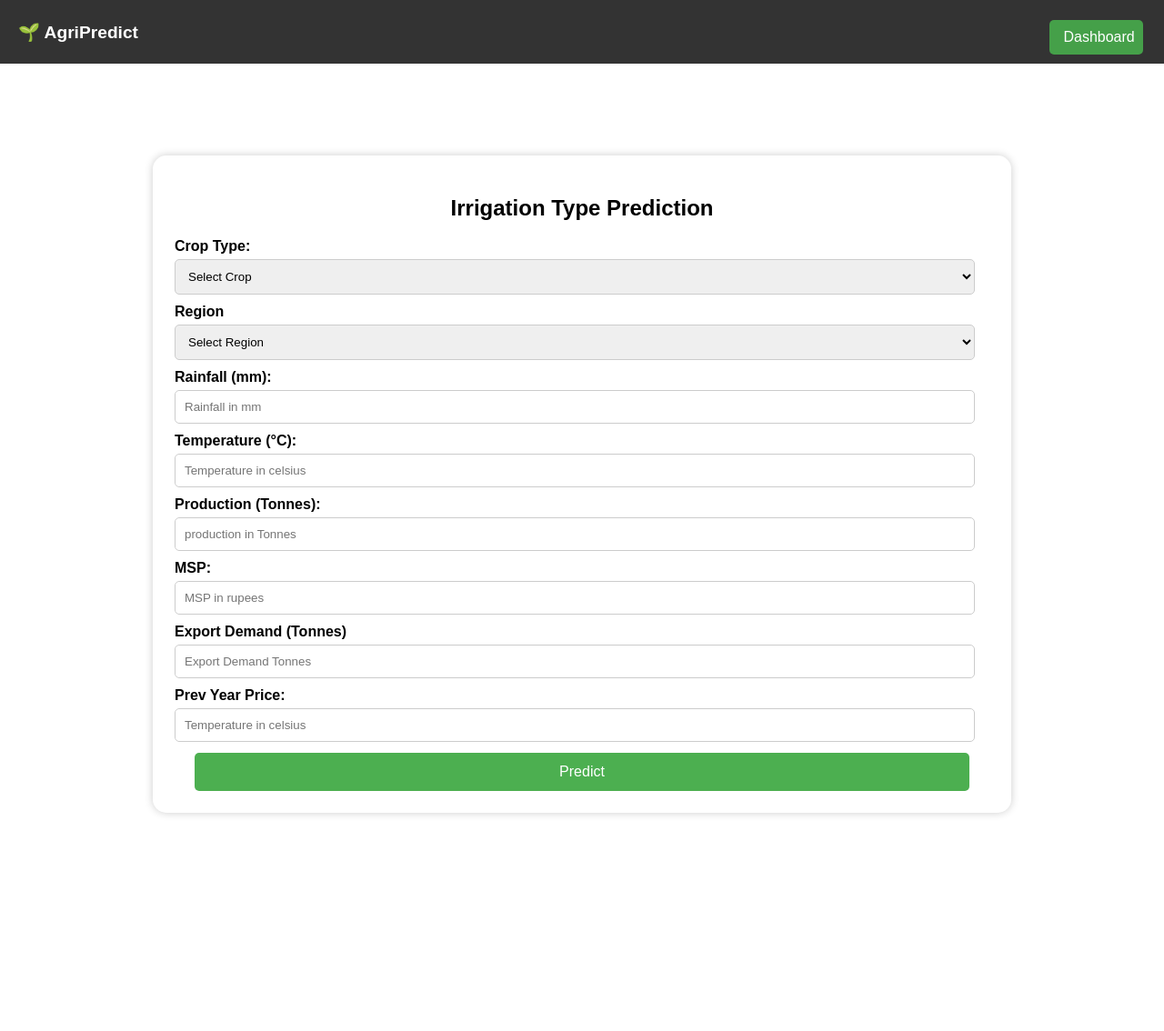
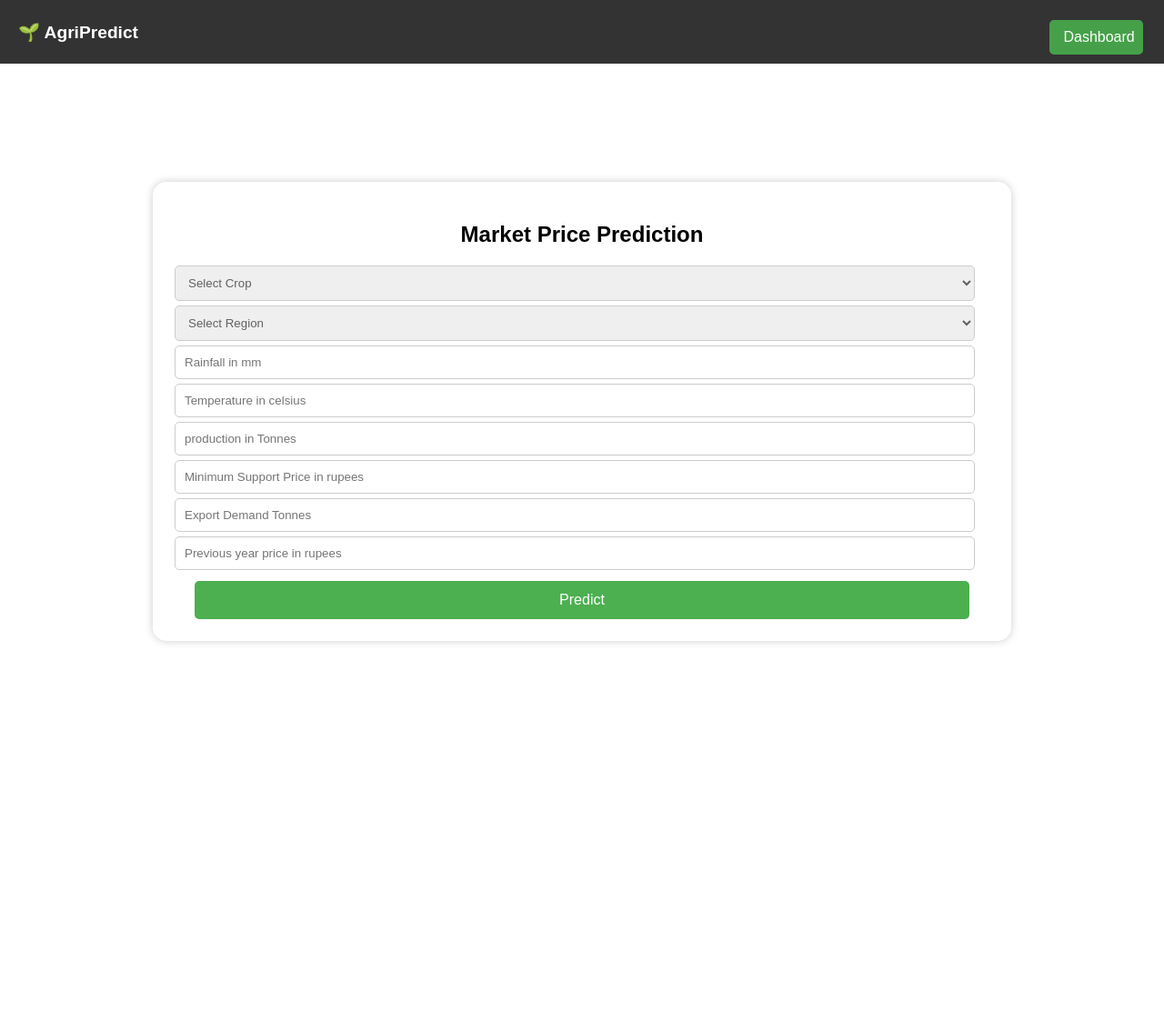
Before and after one commit to Vinil30/Farmer_market_price_ML, a Flask app: page / in a window 1280 px wide. Shown: the top 1134 px of the page at 91% size. Run offline with Flask 3, Linux system fonts and the light colour scheme; parts of the project's set-up code (start-up, migrations or seed data) failed here and were passed over.

```diff
--- a/flask_app/templates/index.html
+++ b/flask_app/templates/index.html
@@ -51,7 +51,7 @@
             z-index: -1;
         }
         .container {
-            margin-top: 2vh;
+            /* margin-top: 2vh; */
             display: flex;
             justify-content: center;
             align-items: center;
@@ -65,7 +65,7 @@
             border-radius: 15px;
             box-shadow: 0px 0px 10px rgba(0, 0, 0, 0.2);
             width: 70vw;
-            margin-top: 10vw;
+            /* margin-top: 10vw; */
         }
         label {
             font-weight: bold;
@@ -81,6 +81,9 @@
             border: 1px solid #ccc;
             display: block;
             box-sizing: border-box;
+        }
+        select{
+            color: #626060;
         }
         button {
             margin-top: 1.5vh;
@@ -132,7 +135,7 @@
                 <option value="Ground nuts">Ground Nuts</option>
             </select> <!-- Close crop select properly -->
 
-            <label for="region">Region:</label>
+            <!-- <label for="region">Region:</label> -->
             <select id="region" required>
                 <option value="">Select Region</option>
                 <option value="Andhra Pradesh">Andhra Pradesh</option>
@@ -166,19 +169,19 @@
             </select>
 
 
-            <label for="rainfall">Rainfall (mm):</label>
+            <!-- <label for="rainfall">Rainfall (mm):</label> -->
             <input type="number" id="rainfall" placeholder="Rainfall in mm" required>
-            <label for="temperature">Temperature (°C):</label>
+            <!-- <label for="temperature">Temperature (°C):</label> -->
             <input type="number" id="temperature" placeholder="Temperature in celsius" required>
-            <label for="production">Production (Tonnes):</label>
+            <!-- <label for="production">Production (Tonnes):</label> -->
             <input type="number" id="production" placeholder="production in Tonnes" required>
-            <label for="msp">MSP:</label>
-            <input type="number" id="msp" placeholder="MSP in rupees" required>
-            <label for="Export_Demand_Tonnes">Export Demand (Tonnes)</label>
+            <!-- <label for="msp">MSP:</label> -->
+            <input type="number" id="msp" placeholder="Minimum Support Price in rupees" required>
+            <!-- <label for="Export_Demand_Tonnes">Export Demand (Tonnes)</label> -->
             <input type="number" id="Export_Demand_Tonnes" placeholder="Export Demand Tonnes" required>
 
-            <label for="Prev_Year_Price">Prev Year Price:</label>
-            <input type="number" id="Prev_Year_Price" placeholder="Temperature in celsius" required>
+            <!-- <label for="Prev_Year_Price">Prev Year Price:</label> -->
+            <input type="number" id="Prev_Year_Price" placeholder="Previous year price in rupees" required>
             <button type="button" onclick="predictmarketprice()">Predict</button>
         </form>
     </div>
@@ -246,8 +249,7 @@
 
             formContainer.innerHTML = `
                 <form id="predictionForm" action="/predict-market-price" method="post">
-            <h2>Irrigation Type Prediction</h2>
-            <label for="crop">Crop Type:</label>
+            <h2>Market Price Prediction</h2>
             <select id="crop" required>
                 <option value="">Select Crop</option>
                 <option value="Maize">Maize</option>
@@ -261,8 +263,9 @@
                 <option value="Oil seeds">Oil Seeds</option>
                 <option value="Pulses">Pulses</option>
                 <option value="Ground nuts">Ground Nuts</option>
-  </select>
-                <label for="region">Region</label>
+            </select> <!-- Close crop select properly -->
+
+
             <select id="region" required>
                 <option value="">Select Region</option>
                 <option value="Andhra Pradesh">Andhra Pradesh</option>
@@ -295,19 +298,20 @@
                 <option value="West Bengal">West Bengal</option>
             </select>
 
-            <label for="rainfall">Rainfall (mm):</label>
+
+            <!-- <label for="rainfall">Rainfall (mm):</label> -->
             <input type="number" id="rainfall" placeholder="Rainfall in mm" required>
-            <label for="temperature">Temperature (°C):</label>
+            <!-- <label for="temperature">Temperature (°C):</label> -->
             <input type="number" id="temperature" placeholder="Temperature in celsius" required>
-            <label for="production">Production (Tonnes):</label>
+            <!-- <label for="production">Production (Tonnes):</label> -->
             <input type="number" id="production" placeholder="production in Tonnes" required>
-            <label for="msp">MSP:</label>
-            <input type="number" id="msp" placeholder="MSP in rupees" required>
-            <label for="Export_Demand_Tonnes">Export Demand (Tonnes)</label>
+            <!-- <label for="msp">MSP:</label> -->
+            <input type="number" id="msp" placeholder="Minimum Support Price in rupees" required>
+            <!-- <label for="Export_Demand_Tonnes">Export Demand (Tonnes)</label> -->
             <input type="number" id="Export_Demand_Tonnes" placeholder="Export Demand Tonnes" required>
 
-            <label for="Prev_Year_Price">Prev Year Price:</label>
-            <input type="number" id="Prev_Year_Price" placeholder="Temperature in celsius" required>
+            <!-- <label for="Prev_Year_Price">Prev Year Price:</label> -->
+            <input type="number" id="Prev_Year_Price" placeholder="Previous year price in rupees" required>
             <button type="button" onclick="predictmarketprice()">Predict</button>
         </form>
             `;
```
Lines whose indentation alone changed are shown as unchanged.
